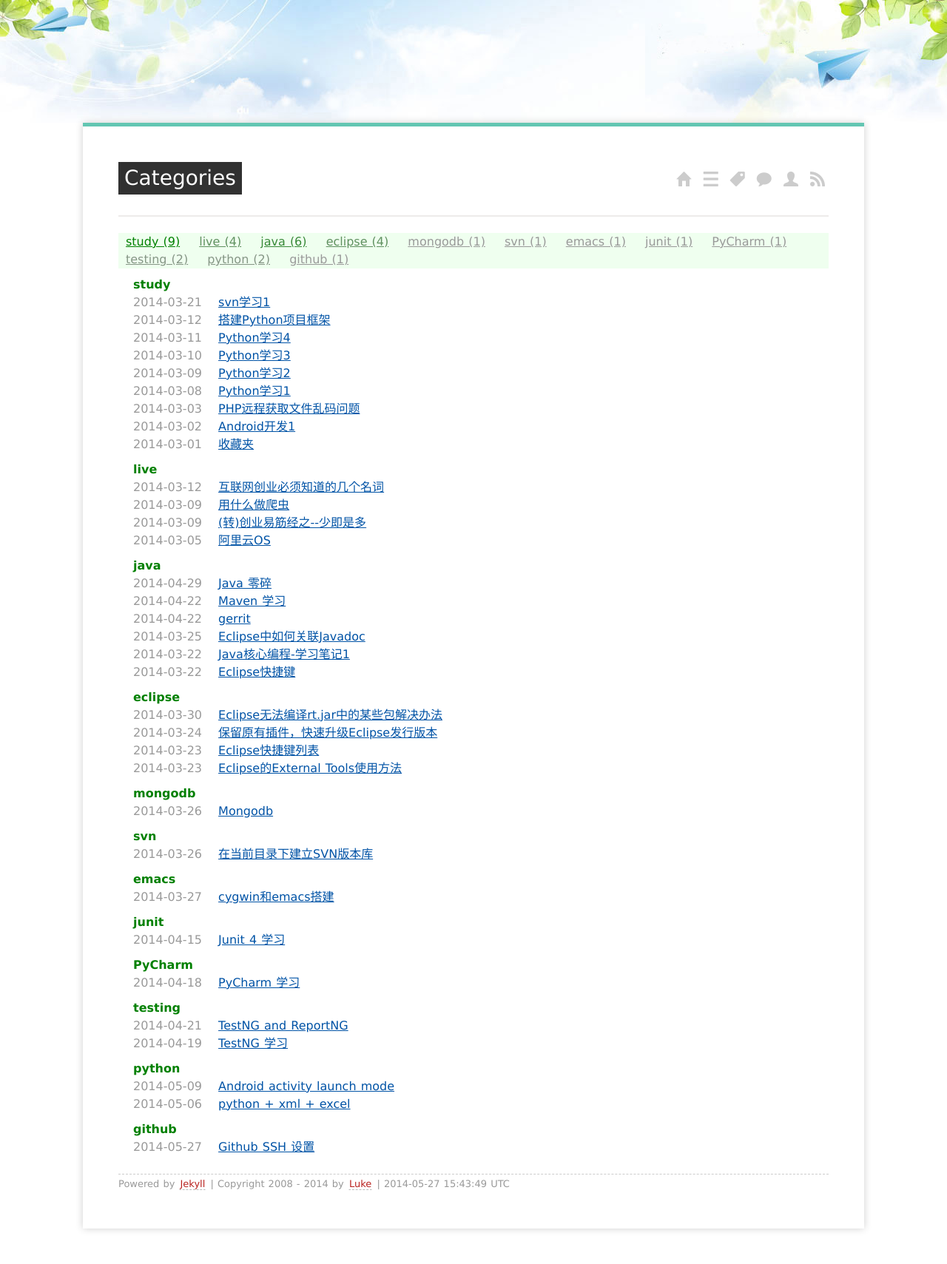
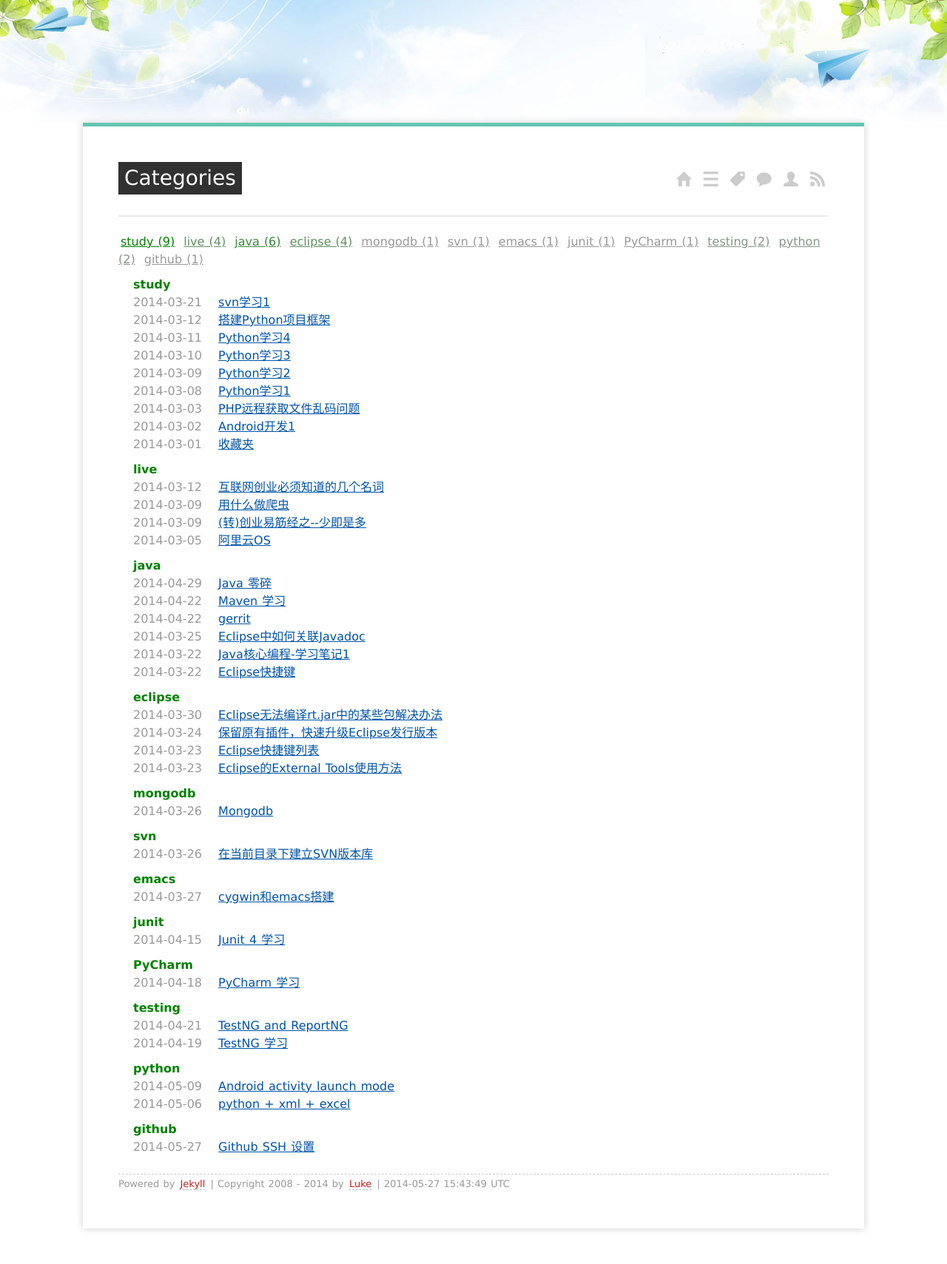
Before and after one commit to yujialive/yujialive.github.io, a Jekyll site: the page built from categories/index.md, in a window 1280 px wide. Shown: the whole page at 74% size. Built offline with Jekyll 4.4.1, drawn with Linux system fonts in a browser that asks for light colours; Markdown is read by kramdown in place of the engine named in the settings.

Commit message:
daily updates

```diff
--- a/media/css/screen.css
+++ b/media/css/screen.css
@@ -255,10 +255,12 @@ footer a:hover {
 }
 
 #tag_cloud {
-    background: #efffef;
+    border-bottom: #aaa;
 }
 
 #tag_cloud a {
-    margin:7px;
-    padding:3px;
+    margin:6px 2px;
+    padding:3px 1px;
 }
+
+#tag_cloud a:hover {color:red;}
```
